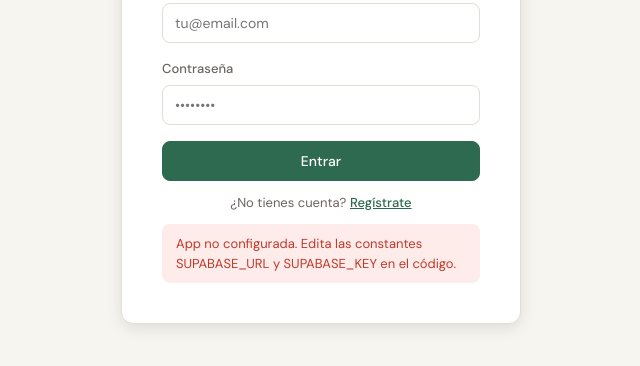
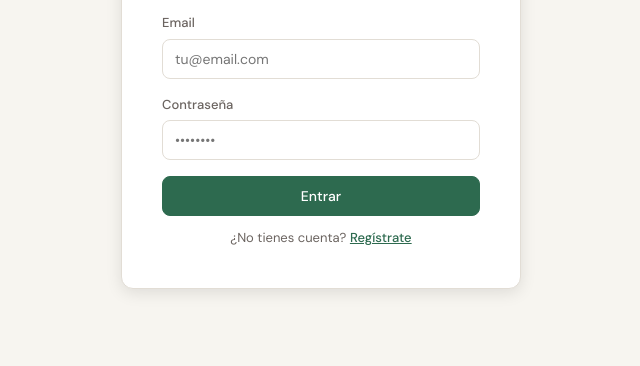
Before and after one commit to LSD1091/App-Janos, a plain HTML site: page index.html in a window 1280 px wide. Shown: the part 344-710 px from the top of the page, without its empty margins (319-959 px from the left). Drawn offline with nearby package versions, Linux system fonts and the light colour scheme.

Commit message:
Update Supabase URL and key in index.html
Updated Supabase configuration with actual URL and key.

```diff
--- a/index.html
+++ b/index.html
@@ -1537,8 +1537,8 @@ const INFO_TYPES = {
 // ─────────────────────────────────────────────
 // SUPABASE CONFIG — edita estas dos líneas
 // ─────────────────────────────────────────────
-const SUPABASE_URL = 'PEGA_AQUI_TU_URL';
-const SUPABASE_KEY = 'PEGA_AQUI_TU_ANON_KEY';
+const SUPABASE_URL = 'https://supabase.com/dashboard/project/wpngdkpckyykvtbchbis/settings/general';
+const SUPABASE_KEY = 'eyJhbGciOiJIUzI1NiIsInR5cCI6IkpXVCJ9.eyJpc3MiOiJzdXBhYmFzZSIsInJlZiI6Indwbmdka3Bja3l5a3Z0YmNoYmlzIiwicm9sZSI6ImFub24iLCJpYXQiOjE3Nzk3Njk1MjAsImV4cCI6MjA5NTM0NTUyMH0.ng7vHJDuhWcy1fRvfpblawPsURQk5uZFJHytBgWhsjs';
 
 function initSupabase() {
   if (!SUPABASE_URL || SUPABASE_URL === 'PEGA_AQUI_TU_URL') return false;
```
